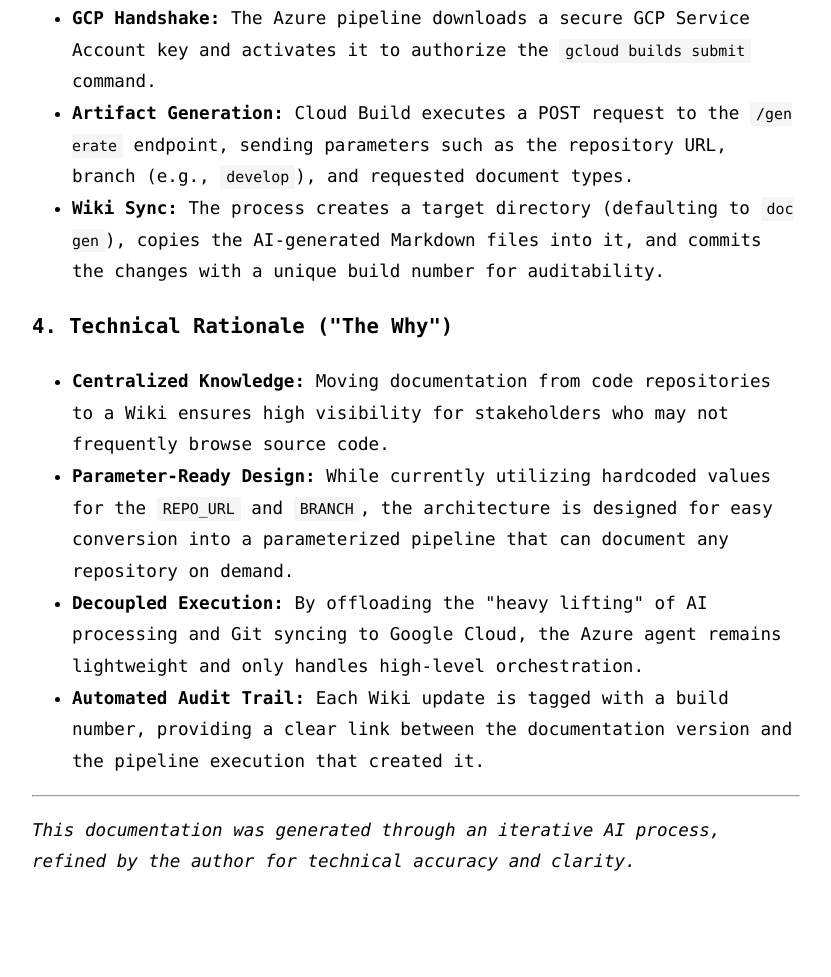
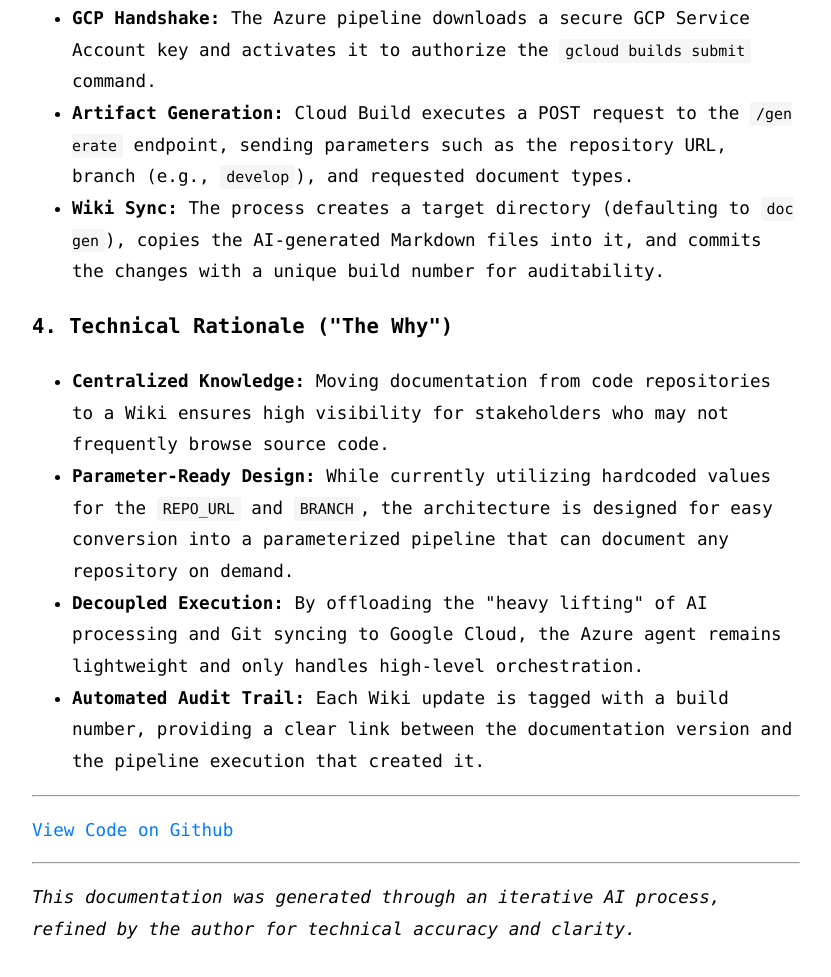
Before and after one commit to moreserverless/site, a plain HTML site: page html/automated_wiki_generation.html in a window 1280 px wide. Shown: the part 1312-2289 px from the top of the page, without its empty margins (224-1055 px from the left). Before the commit the page ends 2222 px from the top, so only its background shows below. Drawn offline with Linux system fonts and the light colour scheme.

Commit message:
Add link to code on github for call_doc_generator

```diff
--- a/html/automated_wiki_generation.html
+++ b/html/automated_wiki_generation.html
@@ -52,7 +52,9 @@
     </ul>
 
     <hr>
+    <p><a href="https://github.com/moreserverless/call_doc_generator" target="_blank">View Code on Github</a></p>
 
+    <hr>
     <p><em>This documentation was generated through an iterative AI process,
         refined by the author for technical accuracy and clarity.</em></p>
 </main>
```
